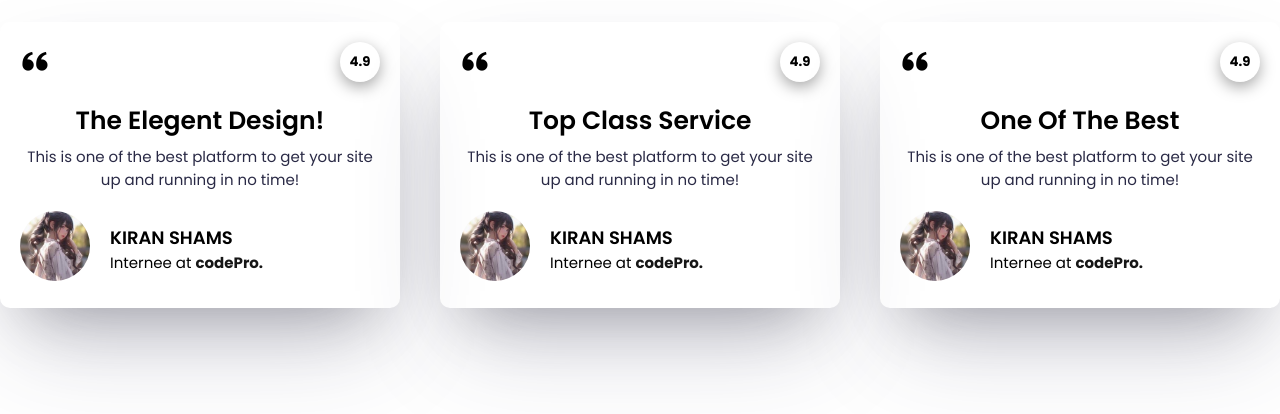
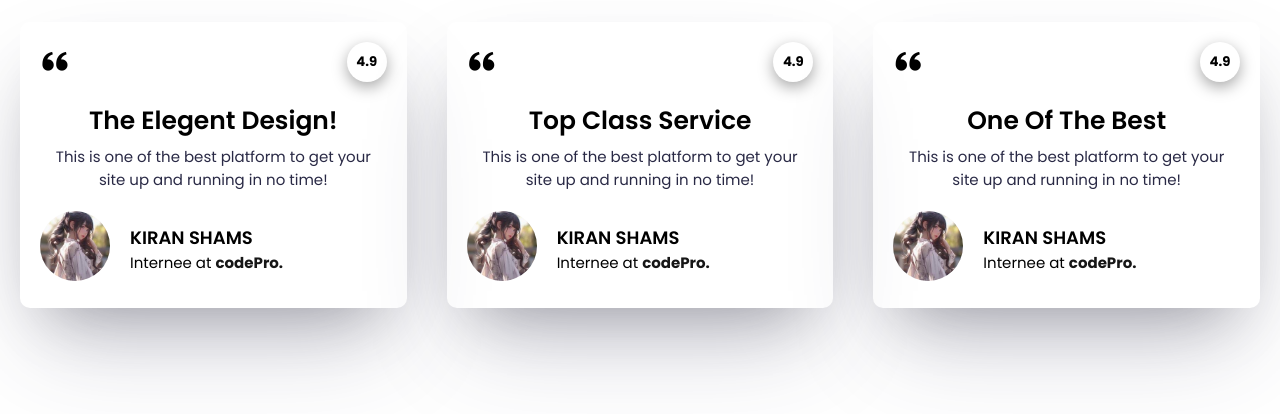
Before and after one commit to kiranShamsHere/codepro-task5, a plain HTML site: page index.html in a window 1280 px wide. Shown: the part 284-698 px from the top of the page. Drawn offline with nearby package versions, Linux system fonts and the light colour scheme.

Commit message:
Update style.css

```diff
--- a/style.css
+++ b/style.css
@@ -51,14 +51,14 @@ body {
     display: flex;
     justify-content: space-around;
     align-items: center;
-    /* width: 100%; */
+    width: 100%;
     flex-direction: row;
 }
 
 .container .box .one,
 .container .box .two,
 .container .box .three {
-    width: 400px;
+/*     width: 400px; */
     /* height: 300px; */
     border-radius: 10px;
     margin: 20px;
```
